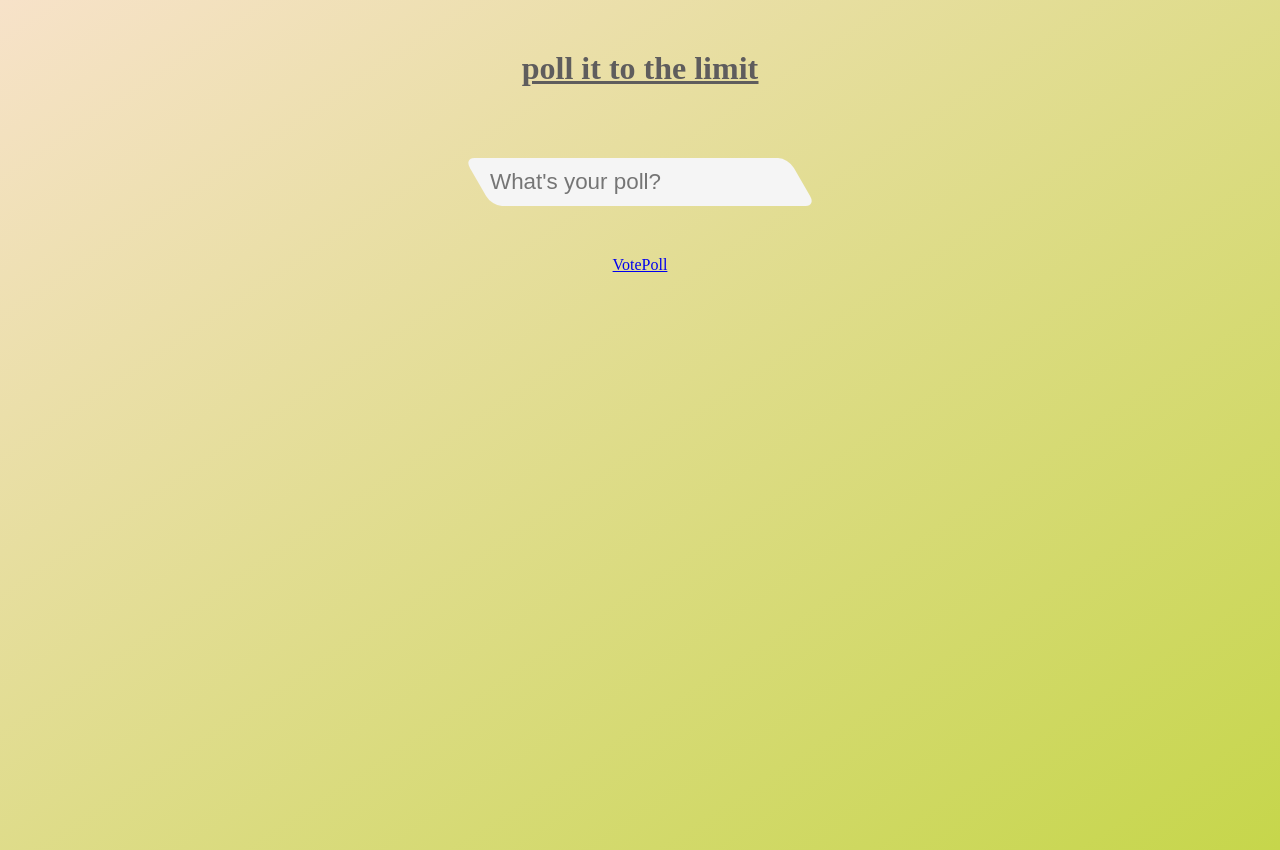
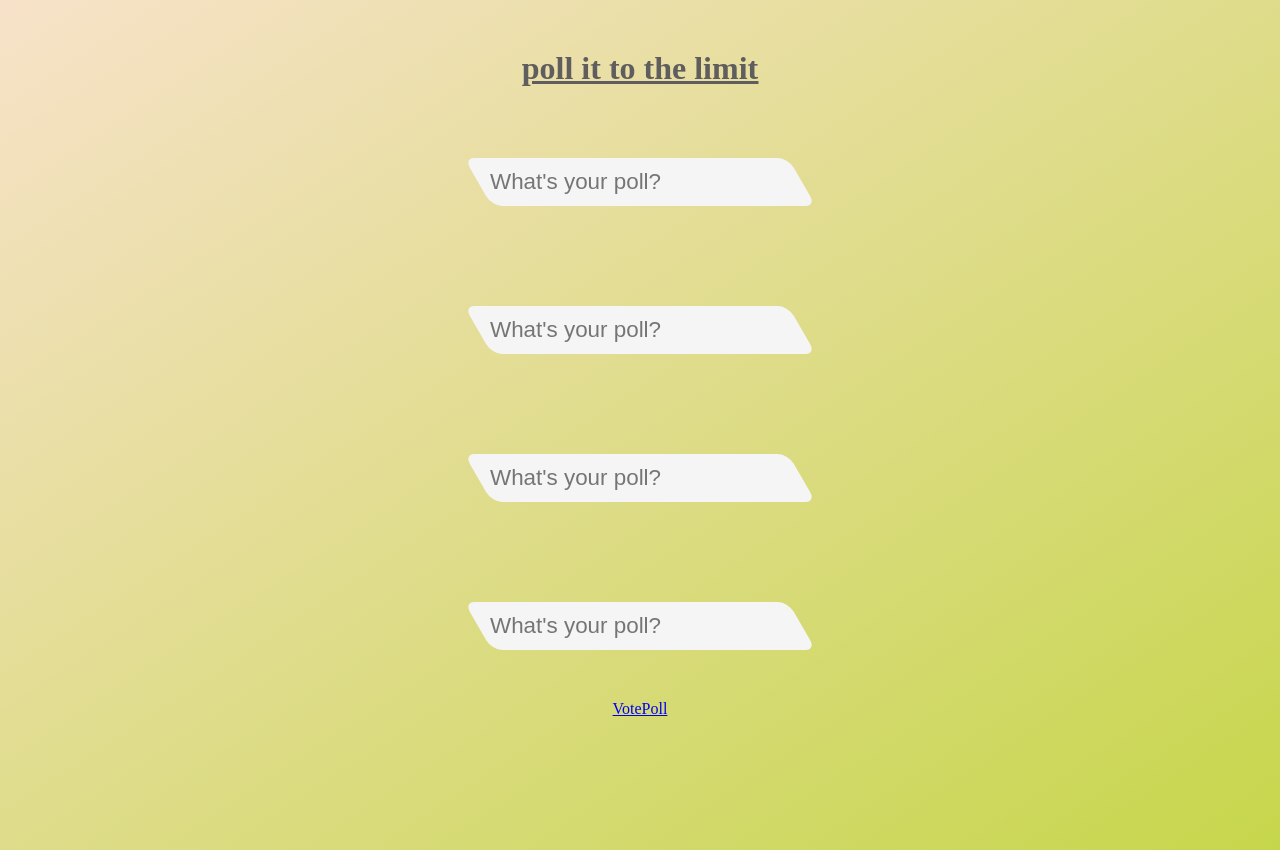
Before and after one commit to florianGierlichs/poll-it-to-the-limit, a React (Create React App) app: page /AddPoll in a window 1280 px wide. Built offline with nearby package versions, Linux system fonts and the light colour scheme; a web font is replaced by a local one.

Commit message:
Add more inputs

```diff
--- a/src/components/Input.js
+++ b/src/components/Input.js
@@ -5,7 +5,11 @@ function Input(props) {
   return (
     <>
       <label className="inputWrapper">
-        <input className="input" placeholder={props.placeholder} />
+        <input
+          className="input"
+          placeholder={props.placeholder}
+          id={props.id}
+        />
       </label>
     </>
   );
--- a/src/pages/Add-poll.js
+++ b/src/pages/Add-poll.js
@@ -5,7 +5,10 @@ import Input from "../components/Input";
 function AddPoll() {
   return (
     <>
-      <Input placeholder="What's your poll?" />
+      <Input placeholder="What's your poll?" id="questionPoll" />
+      <Input placeholder="What's your poll?" id="firstOption" />
+      <Input placeholder="What's your poll?" id="secondOption" />
+      <Input placeholder="What's your poll?" id="thirdOption" />
       <Link to="/VotePoll">VotePoll</Link>
     </>
   );
```
